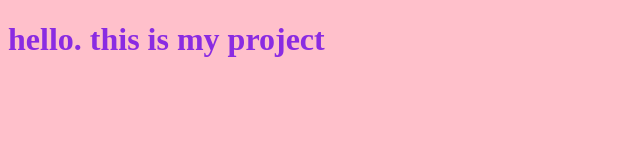
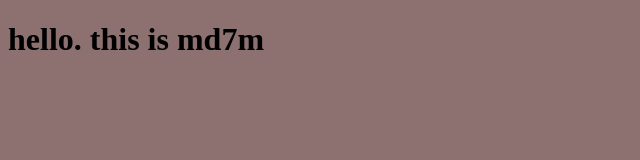
Before and after one commit to md7m1/myproject, a plain HTML site: page index.html in a window 1280 px wide. Shown: the whole page, without its empty margins (0-640 px from the left). Drawn offline with Linux system fonts and the light colour scheme.

Commit message:
change word and color

```diff
--- a/index.html
+++ b/index.html
@@ -7,7 +7,7 @@
     <link rel="stylesheet" href="style.css">
 </head>
 <body>
-   <h1>hello. this is my project</h1>
+   <h1>hello. this is md7m</h1>
     <script src="app.js"></script>
 </body>
 </html>
--- a/style.css
+++ b/style.css
@@ -1,6 +1,6 @@
 h1{
-    color:blueviolet
+    color:rgb(0, 0, 0)
 }
 body{
-    background-color:pink;
+    background-color:rgb(141, 113, 113);
 }
```
